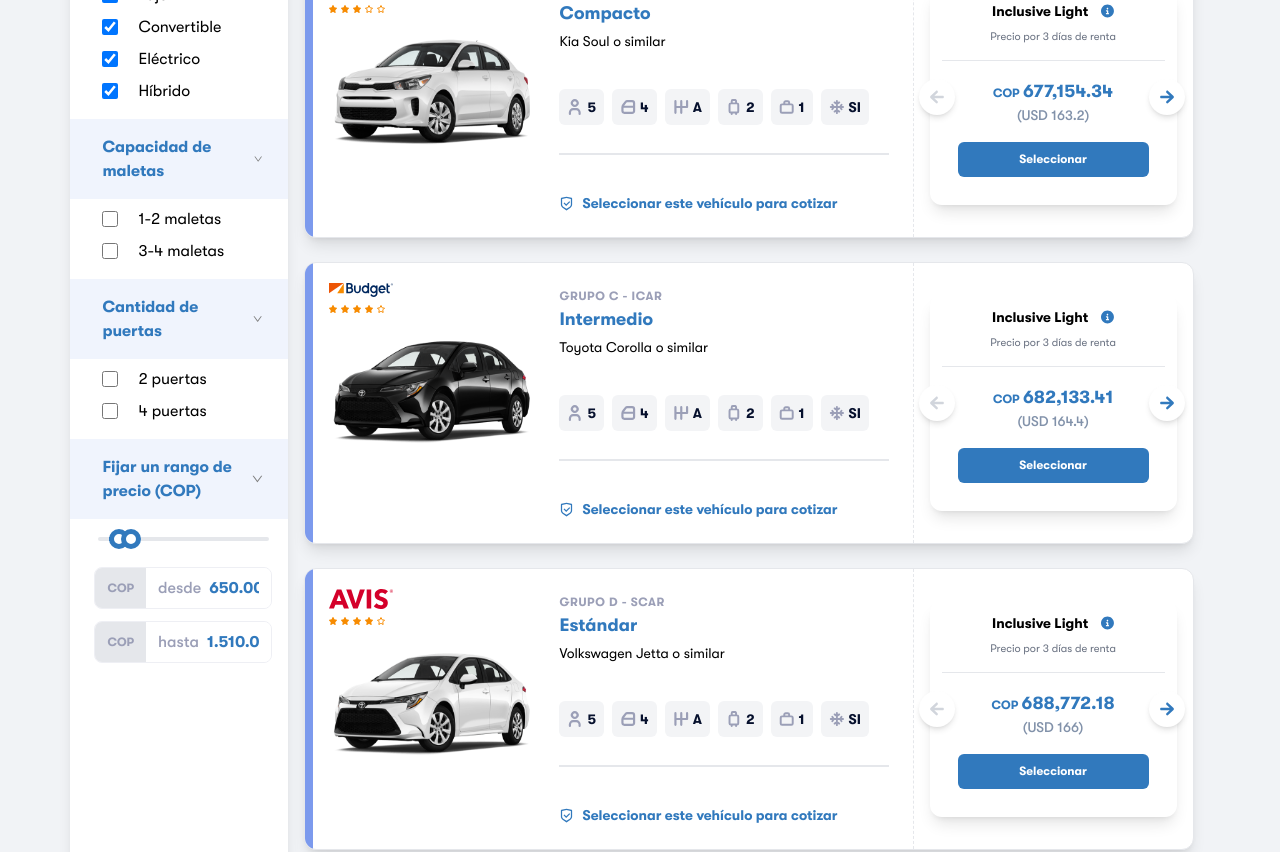
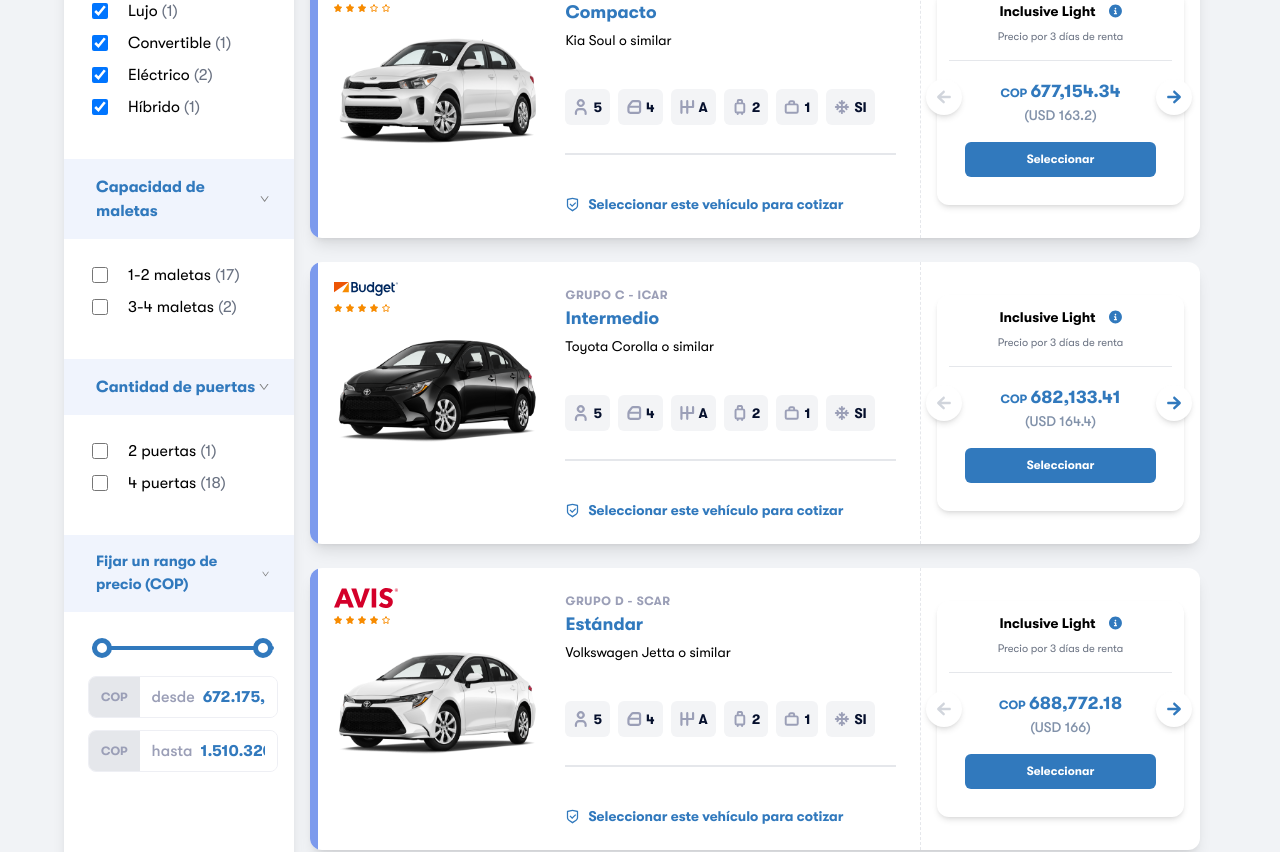
Before and after one commit to Miliros/cart-rental-challenge, a React (Vite) app: page / in a window 1280 px wide. Shown: the part 660-1512 px from the top of the page. Built offline with nearby package versions, Linux system fonts and the light colour scheme.

Commit message:
styles filterbar

```diff
--- a/src/App.tsx
+++ b/src/App.tsx
@@ -27,8 +27,8 @@
         <StepsNavigation />
       </div>
       <div className="w-full bg-[var(--color-custom-light-gray)] h-full flex justify-center pt-4">
-        <div className="pt-1.5 w-[89%]">
-          <div className="flex flex-row  mx-auto h-full bg-transparent">
+        <div className="pt-1.5 w-[90%]">
+          <div className="flex flex-row  w-full mx-auto h-full bg-transparent">
             <FilterSidebar />
             <CardList />
           </div>
--- a/src/components/CardCar/CardCar.tsx
+++ b/src/components/CardCar/CardCar.tsx
@@ -18,6 +18,8 @@
   const [showTooltip, setShowTooltip] = useState(false);
 
   const selectedCars = useCarStore((state) => state.selectedCars);
+  const selectionIndex = selectedCars.indexOf(car.code);
+
   const selectCar = useCarStore((state) => state.selectCar);
 
   const [modalData, setModalData] = useState<{
@@ -42,10 +44,14 @@
   const handleCloseModal = () => setModalData(null);
 
   return (
-    <div className="flex flex-row justify-between shadow-lg rounded-xl overflow-hidden bg-white border border-gray-200 w-[890px] h-[282px]">
+    <div className="flex flex-row justify-between shadow-lg shadow-bg-[var(--color-custom-disabled)] rounded-xl overflow-hidden bg-white  w-[890px] h-[282px]">
       <div className="flex flex-col items-start pt-5 pl-6 relative w-[26%]">
         <div className="absolute left-0 top-0 h-full w-2 bg-[var(--color-custom-highlight)]" />
-
+        {selectionIndex !== -1 && (
+          <div className="absolute top-5 right-9 bg-[var(--color-custom-green)] text-white rounded-full w-6 h-6 flex items-center justify-center text-[10px] font-bold z-10">
+            {selectionIndex + 1}°
+          </div>
+        )}
         <img
           src={car.picture_url.normal}
           alt={`${car.name} logo`}
@@ -144,7 +150,7 @@
         )}
       </div>
       <div className="flex flex-col justify-center items-center p-4 w-[280px] border-l border-gray-200 border-dashed">
-        <div className="shadow-lg rounded-xl p-3 w-full relative overflow-visible">
+        <div className="shadow-md shadow-bg-[var(--color-custom-disabled)]  rounded-xl p-3 w-full relative overflow-visible">
           <div className="relative flex items-center justify-center gap-2 mb-2">
             <p className="text-sm font-font3 mr-1">Inclusive Light</p>
             <img
--- a/src/components/FilterSideBar/FilterSideBar.tsx
+++ b/src/components/FilterSideBar/FilterSideBar.tsx
@@ -1,23 +1,56 @@
-import { useState } from "react";
+import { useState, useEffect } from "react";
 import { AiOutlineDown } from "react-icons/ai";
 import { useCarStore } from "../store/carStore";
 
 const FilterSidebar: React.FC = () => {
-  const minSliderLimit = 650000;
-  const maxSliderLimit = 1510000;
+  const allCars = useCarStore((state) => state.allCars);
+  const setPriceRange = useCarStore((state) => state.setPriceRange);
+  const filtersState = useCarStore((state) => state.filters);
+  const setFilter = useCarStore((state) => state.setFilter);
+
+  const prices = allCars.map((car) => parseFloat(car.pricing.copAmount));
+  const minSliderLimit = Math.floor(Math.min(...prices));
+  const maxSliderLimit = Math.ceil(Math.max(...prices));
 
   const [minPrice, setMinPrice] = useState<number>(minSliderLimit);
   const [maxPrice, setMaxPrice] = useState<number>(maxSliderLimit);
 
-  const setFilter = useCarStore((state) => state.setFilter);
-  const filtersState = useCarStore((state) => state.filters);
-  const setPriceRange = useCarStore((state) => state.setPriceRange);
+  useEffect(() => {
+    setMinPrice(minSliderLimit);
+    setMaxPrice(maxSliderLimit);
+    setPriceRange(minSliderLimit, maxSliderLimit);
+  }, [minSliderLimit, maxSliderLimit]);
 
-  const filters: {
-    id: keyof typeof filtersState;
-    title: string;
-    options: string[];
-  }[] = [
+  useEffect(() => {
+    setPriceRange(minPrice, maxPrice);
+  }, [minPrice, maxPrice]);
+
+  const getOptionCount = (filterId: string, option: string) => {
+    if (filterId === "category") {
+      if (option === "Todas las categorias") return allCars.length;
+      return allCars.filter((car) => car.features.category === option).length;
+    }
+    if (filterId === "doors") {
+      if (option === "2 puertas")
+        return allCars.filter((car) => parseInt(car.features.doors) === 2)
+          .length;
+      if (option === "4 puertas")
+        return allCars.filter((car) => parseInt(car.features.doors) === 4)
+          .length;
+    }
+    if (filterId === "large_suitcase") {
+      if (option === "1-2 maletas")
+        return allCars.filter((car) => car.features.large_suitcase <= 2).length;
+      if (option === "3-4 maletas")
+        return allCars.filter(
+          (car) =>
+            car.features.large_suitcase >= 3 && car.features.large_suitcase <= 4
+        ).length;
+    }
+    return 0;
+  };
+
+  const filters = [
     {
       id: "category",
       title: "Categoría del auto",
@@ -49,8 +82,8 @@
   ];
 
   const getSliderTrackStyle = () => {
-    const min = 0;
-    const max = 10000000;
+    const min = minSliderLimit;
+    const max = maxSliderLimit;
     const start = ((minPrice - min) / (max - min)) * 100;
     const end = ((maxPrice - min) / (max - min)) * 100;
     return {
@@ -59,7 +92,7 @@
   };
 
   return (
-    <div className="w-[420px] h-full bg-white pt-6 pb-6 rounded-lg shadow-lg">
+    <div className="h-full bg-white pt-6 pb-6 rounded-lg shadow-lg">
       <div className="flex items-center mb-4 pl-8">
         <img
           src="images/icons_logos/filter-icon.svg"
@@ -79,22 +112,29 @@
             </h3>
             <AiOutlineDown size={12} color="grey" />
           </div>
-          <div className="space-y-2 w-full px-4 mt-2 pl-8">
+          <div className="space-y-2 w-full px-7 mt-6 mb-6">
             {filter.options.map((option) => (
               <label key={option} className="flex items-center">
                 <input
                   type="checkbox"
                   checked={
-                    filtersState[
-                      filter.id as "category" | "doors" | "large_suitcase"
-                    ].includes(option) ||
                     (filter.id === "category" &&
-                      filtersState.category.length === 0)
+                      (filtersState.category.includes(option) ||
+                        filtersState.category.length === 0)) ||
+                    (filter.id === "doors" &&
+                      filtersState.doors.includes(option)) ||
+                    (filter.id === "large_suitcase" &&
+                      filtersState.large_suitcase.includes(option))
                   }
                   onChange={() => setFilter(filter.id as any, option)}
                   className="h-4 w-4 text-[var(--color-custom-blue)] rounded-full border-[0.125rem] border-slate-300"
                 />
-                <span className="ml-5 text-black font-font1">{option}</span>
+                <span className="ml-5 font-font1">
+                  {option}{" "}
+                  <span className="text-gray-500">
+                    ({getOptionCount(filter.id, option)})
+                  </span>
+                </span>
               </label>
             ))}
           </div>
@@ -103,13 +143,13 @@
 
       <div className="flex flex-col items-center mb-4">
         <div className="flex items-center justify-between w-full cursor-pointer bg-[var(--color-custom-filters)] pr-6 pt-4 pb-4 pl-8">
-          <h3 className="text-md text-[var(--color-custom-blue)] font-font3">
+          <h3 className="text-[15px] text-[var(--color-custom-blue)] font-font3">
             Fijar un rango de precio (COP)
           </h3>
-          <AiOutlineDown className="w-5 h-5" color="grey" />
+          <AiOutlineDown className="w-3 h-3" color="grey" />
         </div>
 
-        <div className="w-full px-4 mt-2 space-y-4">
+        <div className="w-full px-4 space-y-4 p-6">
           <div className="relative w-[92%] h-6 flex items-center pl-3">
             <div
               className="absolute w-full h-1 rounded-full"
@@ -117,18 +157,13 @@
             />
             <input
               type="range"
-              min={0}
-              max={10000000}
-              step={100000}
+              min={minSliderLimit}
+              max={maxSliderLimit}
+              step={10000}
               value={minPrice}
-              onChange={(e) => {
-                const newMin = Math.min(
-                  Number(e.target.value),
-                  maxPrice - 10000
-                );
-                setMinPrice(newMin);
-                setPriceRange(newMin, maxPrice);
-              }}
+              onChange={(e) =>
+                setMinPrice(Math.min(Number(e.target.value), maxPrice - 10000))
+              }
               className="absolute w-full appearance-none bg-transparent
                 [&::-webkit-slider-thumb]:appearance-none
                 [&::-webkit-slider-thumb]:h-5
@@ -142,18 +177,13 @@
             />
             <input
               type="range"
-              min={0}
-              max={10000000}
-              step={100000}
+              min={minSliderLimit}
+              max={maxSliderLimit}
+              step={10000}
               value={maxPrice}
-              onChange={(e) => {
-                const newMax = Math.max(
-                  Number(e.target.value),
-                  minPrice + 10000
-                );
-                setMaxPrice(newMax);
-                setPriceRange(minPrice, newMax);
-              }}
+              onChange={(e) =>
+                setMaxPrice(Math.max(Number(e.target.value), minPrice + 10000))
+              }
               className="absolute w-full appearance-none bg-transparent
                 [&::-webkit-slider-thumb]:appearance-none
                 [&::-webkit-slider-thumb]:h-5
--- a/src/components/store/carStore.ts
+++ b/src/components/store/carStore.ts
@@ -35,7 +35,7 @@
     doors: [],
     large_suitcase: [],
     sort: "none",
-    priceRange: { min: 650000, max: 1510000 }, // nuevo campo
+    priceRange: { min: 60, max: 1510000 }, // nuevo campo
   },
 
   setCars: (cars) =>
```
